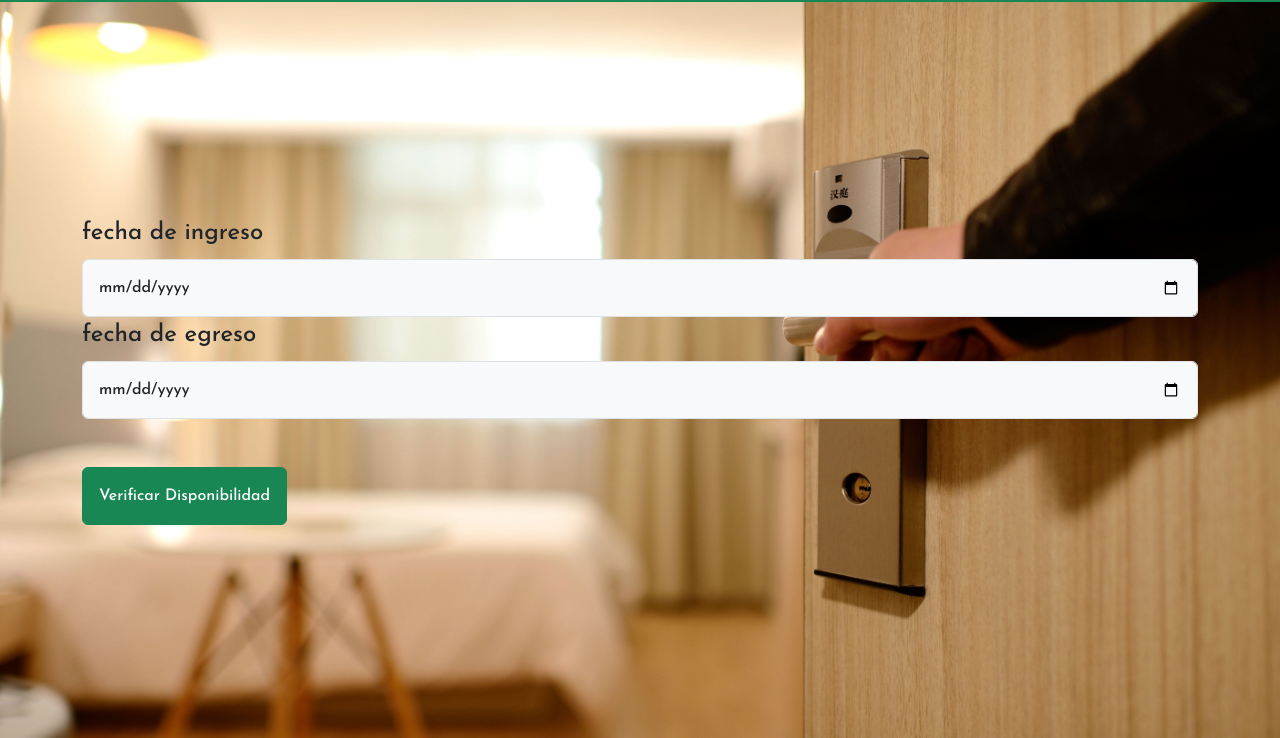
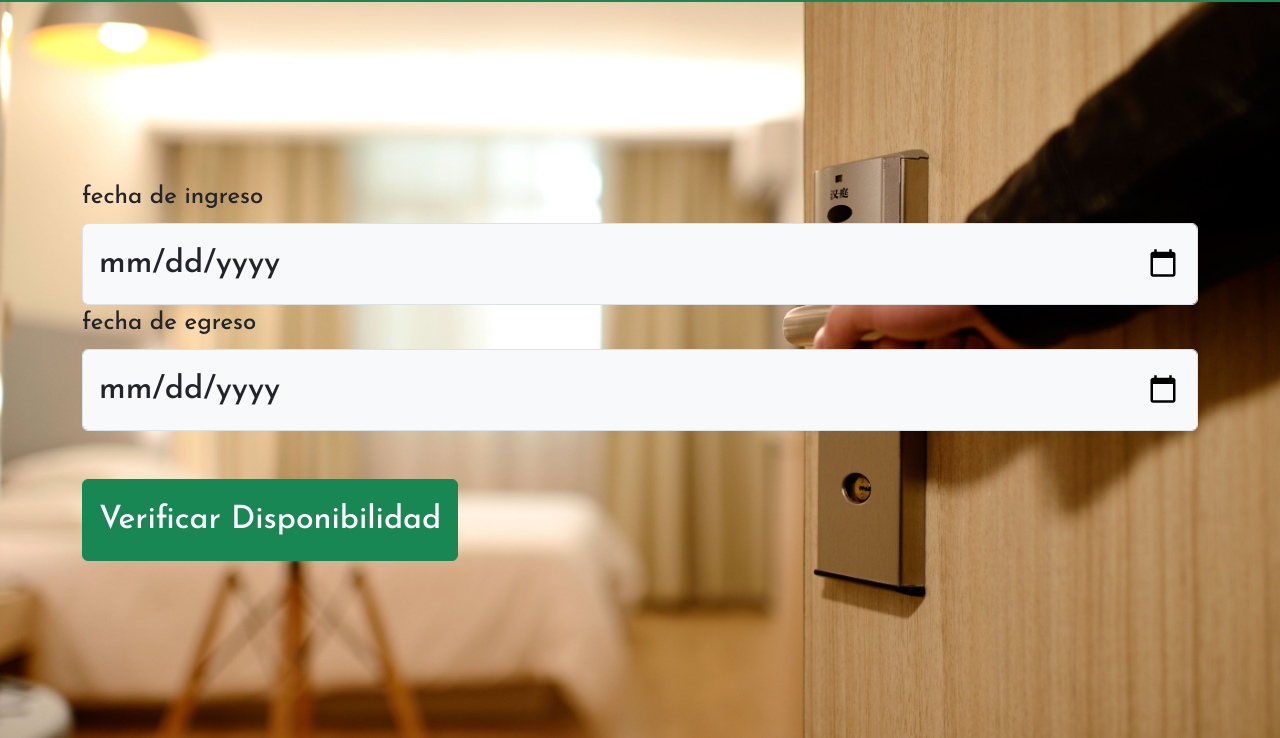
Before and after one commit to gastonmaina/BootStrap, a plain HTML site: page reservas.html in a window 1280 px wide. Shown: the part 64-802 px from the top of the page. Drawn offline with nearby package versions, Linux system fonts and the light colour scheme.

Commit message:
checking

```diff
--- a/reservas.html
+++ b/reservas.html
@@ -1,5 +1,5 @@
 <!DOCTYPE html>
-<html lang="en">
+<html lang="es">
 <head>
     <meta charset="UTF-8">
     <meta name="viewport" content="width=device-width, initial-scale=1.0">
@@ -54,11 +54,11 @@
       <form id="formularioReservas">
         <label class="form-label">fecha de ingreso</label>
         <input type="date" name="fechaInicio"
-        class="form-control p-3 bg-light">
+        class="form-control p-3 bg-light fs-2">
         <label class="form-label">fecha de egreso</label>
         <input type="date" name="fechaSalida"
-          class="form-control p-3 bg-light">
-        <button class="btn btn-success p-3 mt-5" name="btnDisponibilidad">Verificar Disponibilidad</button>
+          class="form-control p-3 bg-light fs-2">
+        <button class="btn btn-success p-3 mt-5 fs-2" name="btnDisponibilidad">Verificar Disponibilidad</button>
       </form>
     </div>
   </div>
```
